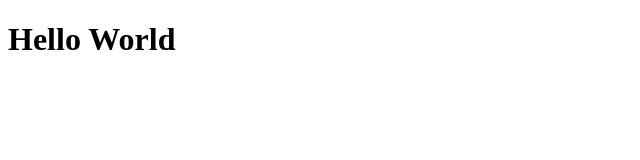
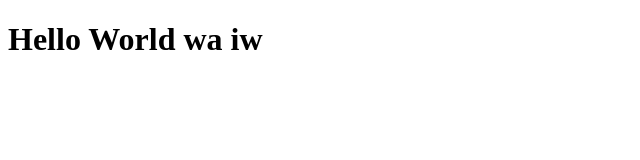
Before and after one commit to shubh911/shubh911.gihub.io, a plain HTML site: page index.html in a window 1280 px wide. Shown: the whole page, without its empty margins (0-640 px from the left). Drawn offline with Linux system fonts and the light colour scheme.

Commit message:
Initial COmmit

```diff
--- a/index.html
+++ b/index.html
@@ -6,6 +6,6 @@
 	<title>pagePiling.js plugin - Horizontal scroll</title>
 </head>
 <body>
-	<h1>Hello World</h1>
+	<h1>Hello World wa iw</h1>
 </body>
 </html>
```
